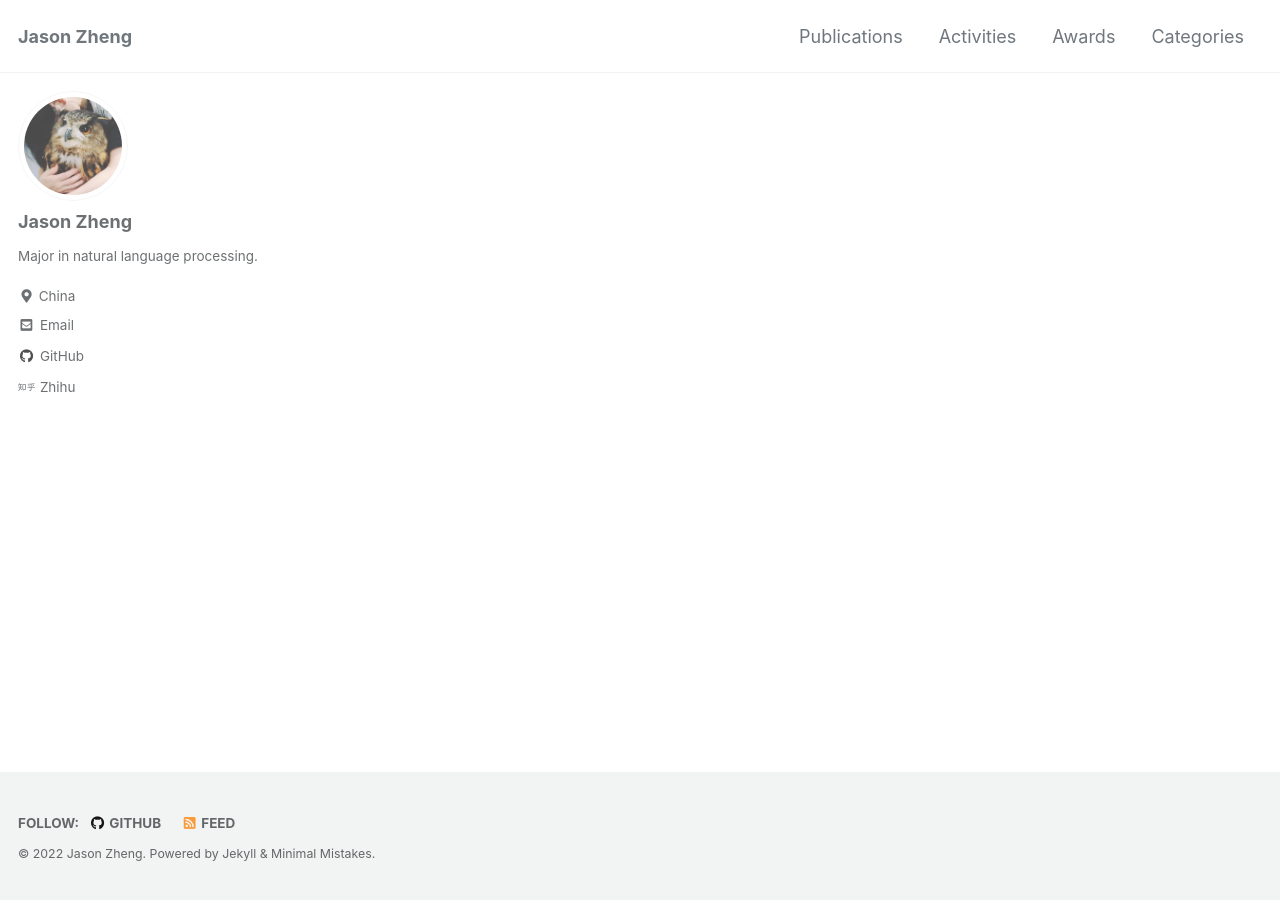
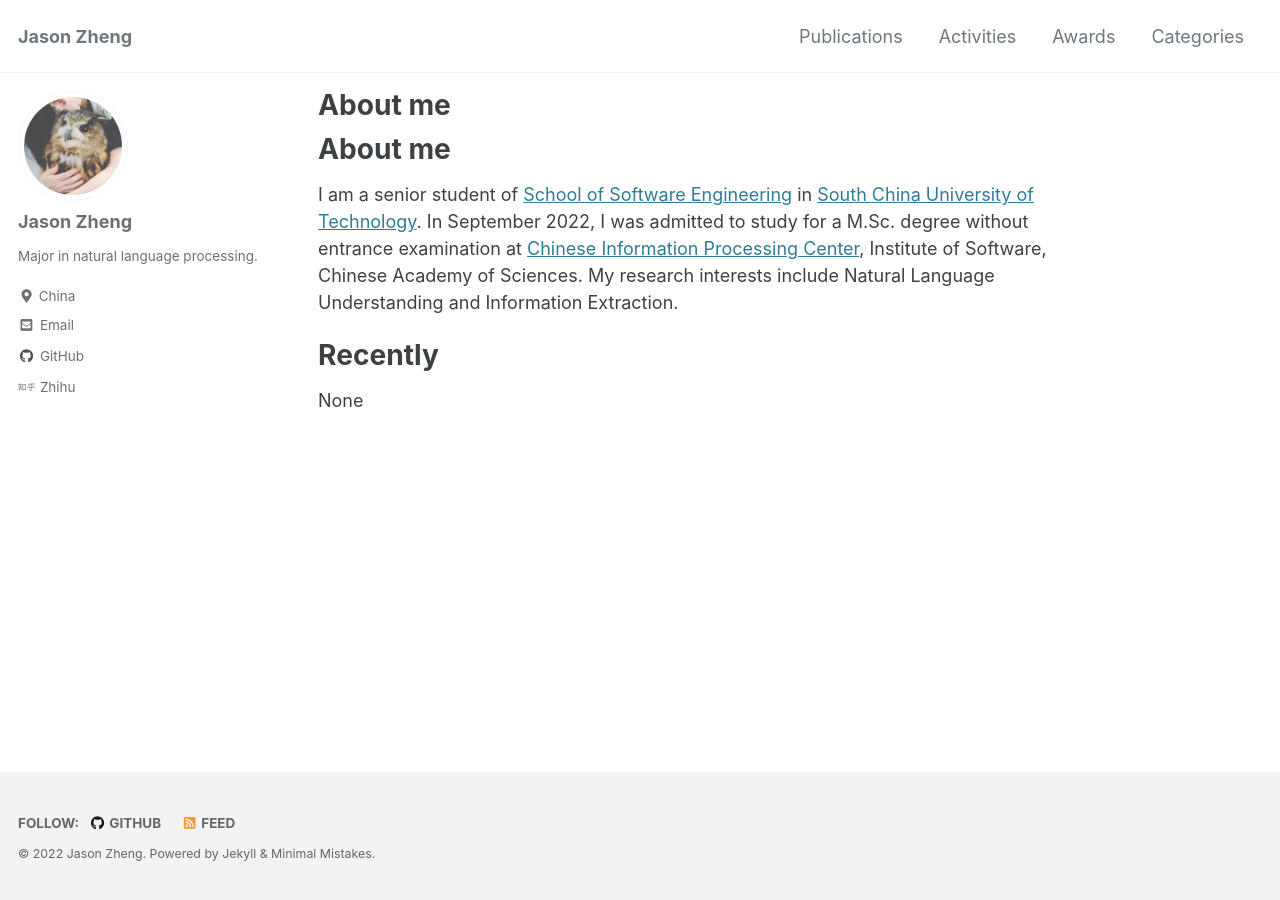
Before and after one commit to zhengjiasheng1/zhengjiasheng1.github.io, a Jekyll site: the page built from index.md, in a window 1280 px wide. Built offline with Jekyll 4.4.1, drawn with Linux system fonts in a browser that asks for light colours; cached includes are drawn as plain includes; our own code applies the rules of GitHub Pages for plain Markdown files.

```diff
--- a/index.md
+++ b/index.md
@@ -1,4 +1,4 @@
-<!-- ---
+---
 permalink: /
 classes: wide
 ---
@@ -8,7 +8,7 @@ I am a senior student of [School of Software Engineering](http://www2.scut.edu.c
 I was admitted to study for a M.Sc. degree without entrance examination at [Chinese Information Processing Center](http://www.icip.org.cn/), Institute of Software, Chinese Academy of Sciences. My research interests include Natural Language Understanding and Information Extraction.
 
 # Recently
-None -->
+None
 
 
 <!-- ---
```
Also changed, not shown: _pages/home.md (+2 -2 lines).
